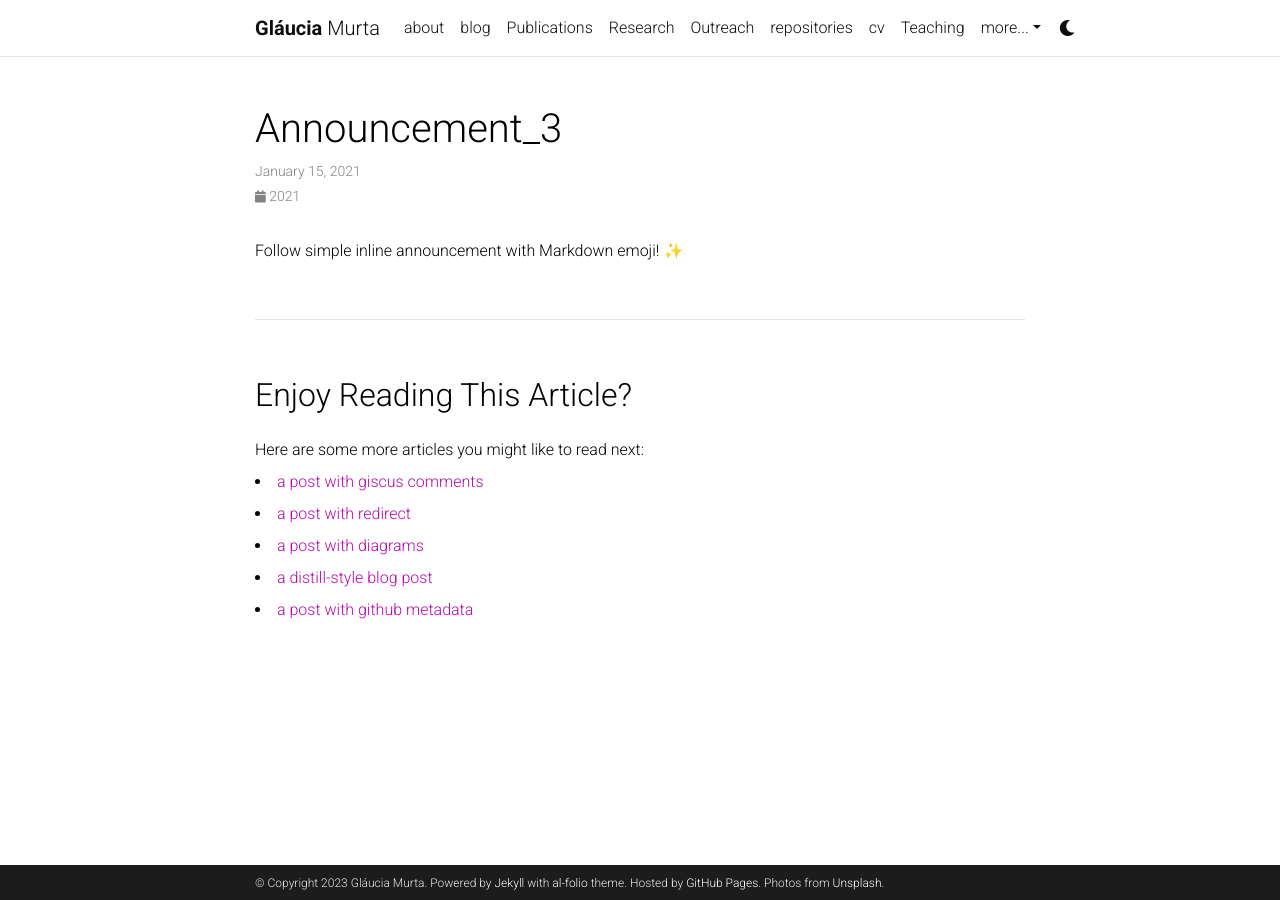
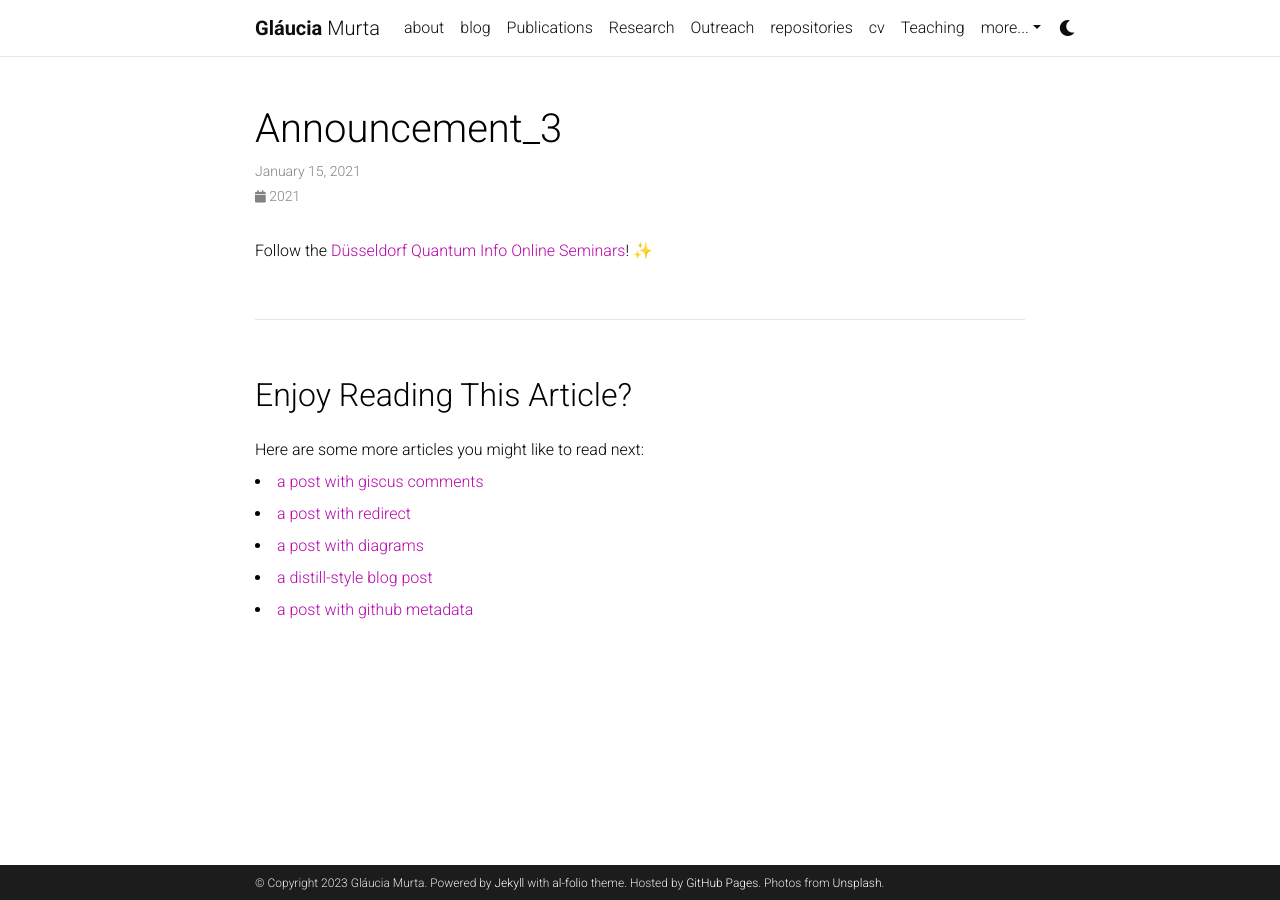
Before and after one commit to glauciamg/glauciamg.github.io, a Jekyll site: the page built from _news/announcement_3.md, in a window 1280 px wide. Built offline with Jekyll 4.4.1, drawn with Linux system fonts in a browser that asks for light colours; emoji names are drawn with the system emoji font; comment, search, counter and statistics services are not loaded; a style sheet for code colours, icons or effects is not loaded.

Commit message:
Update announcement_3.md

```diff
--- a/_news/announcement_3.md
+++ b/_news/announcement_3.md
@@ -4,4 +4,4 @@ date: 2021-01-15 07:59:00-0400
 inline: true
 ---
 
-Follow simple inline announcement with Markdown emoji! :sparkles:
+Follow the [Düsseldorf Quantum Info Online Seminars](https://www.tp3.hhu.de/duesseldorf-quantum-info-online-seminars.html)! :sparkles:
```
